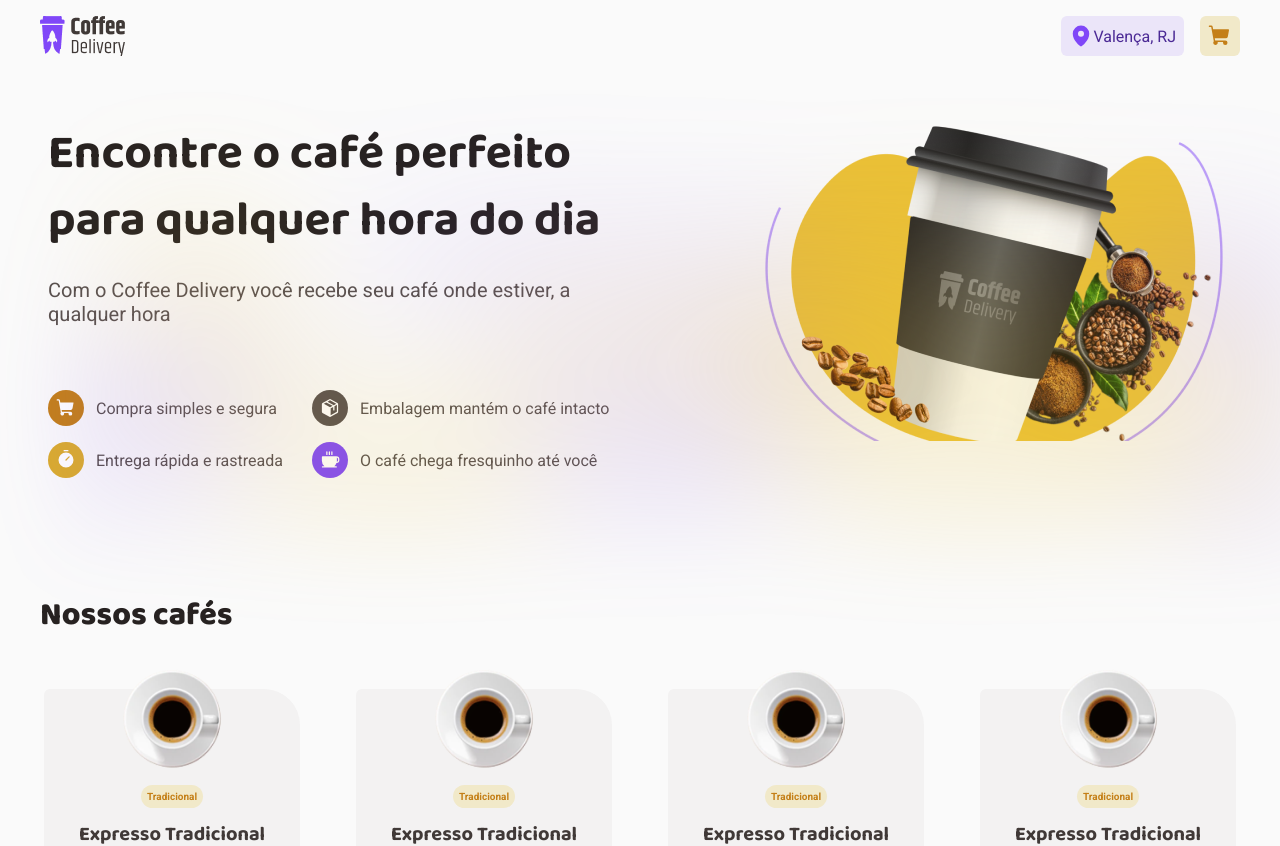
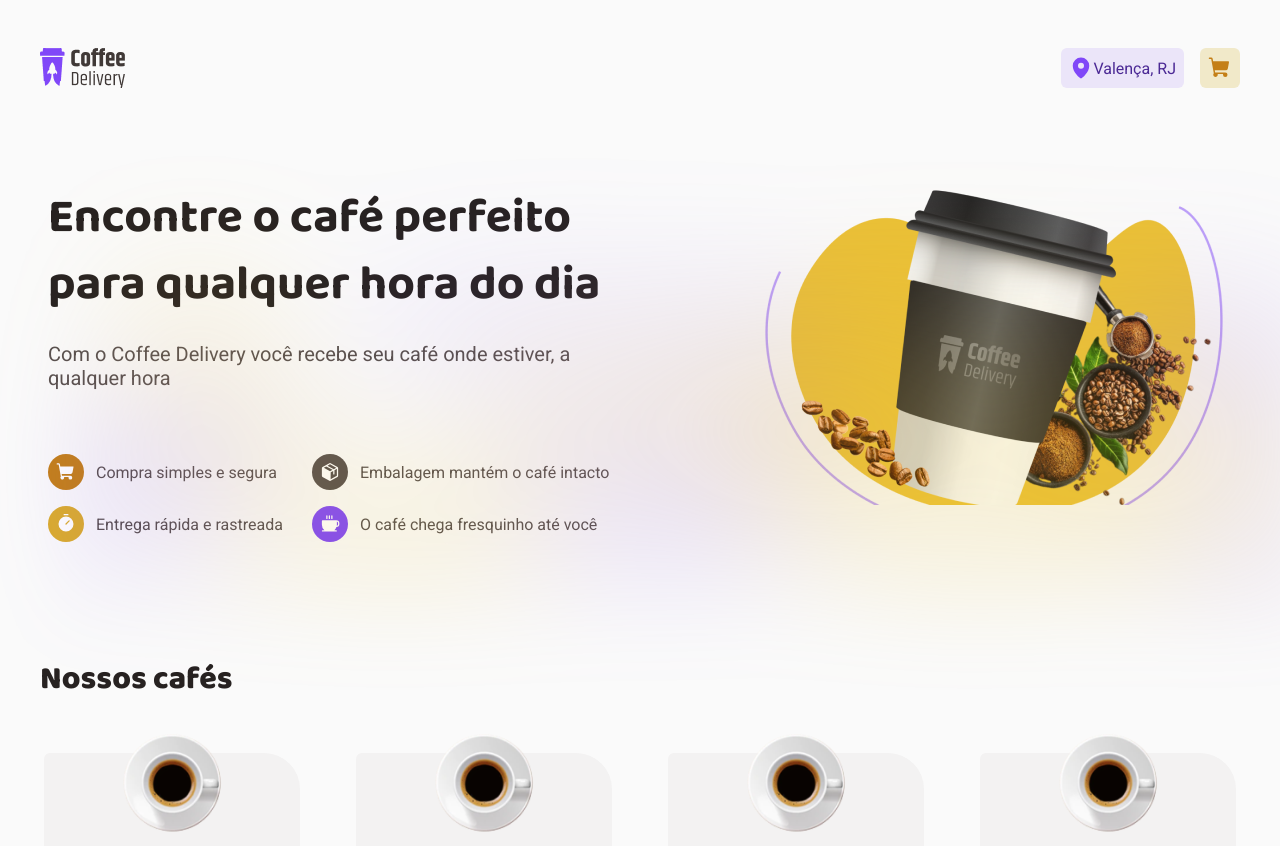
Before and after one commit to vhasousa/delivery-coffee, a React (Vite) app: page / in a window 1280 px wide. Shown: the top 846 px of the page. Built offline with nearby package versions, Linux system fonts and the light colour scheme.

Commit message:
Pinning header components on top of page

```diff
--- a/src/components/Header/index.tsx
+++ b/src/components/Header/index.tsx
@@ -7,6 +7,7 @@ import logoImg from '../../assets/logo.png'
 export function Header() {
   return (
     <HeaderContainer>
+      <div className="header__wrapper">
         <img src={logoImg} alt="" />
         <div>
           <NavLink to="/" title="">
@@ -18,6 +19,7 @@ export function Header() {
             <ShoppingCart size={24} weight="fill" />
           </NavLink>
         </div>
+      </div>
     </HeaderContainer>
   )
 }
--- a/src/components/Header/styles.ts
+++ b/src/components/Header/styles.ts
@@ -1,12 +1,18 @@
 import styled from 'styled-components'
 
 export const HeaderContainer = styled.header`
+  background: ${(props) => props.theme.background};
+  position: sticky;
+  z-index: 10;
+  top: 0;
+
+  .header__wrapper {
     max-width: 1200px;
     display: flex;
     justify-content: space-between;
     align-items: center;
     margin: 0 auto;
-  padding: 1rem 0 1rem 0;
+    padding: 3rem 0 3rem 0;
 
     div {
       display: flex;
@@ -41,4 +47,5 @@ export const HeaderContainer = styled.header`
         }
       }
     }
+  }
 `
```
Lines whose indentation alone changed are shown as unchanged.
